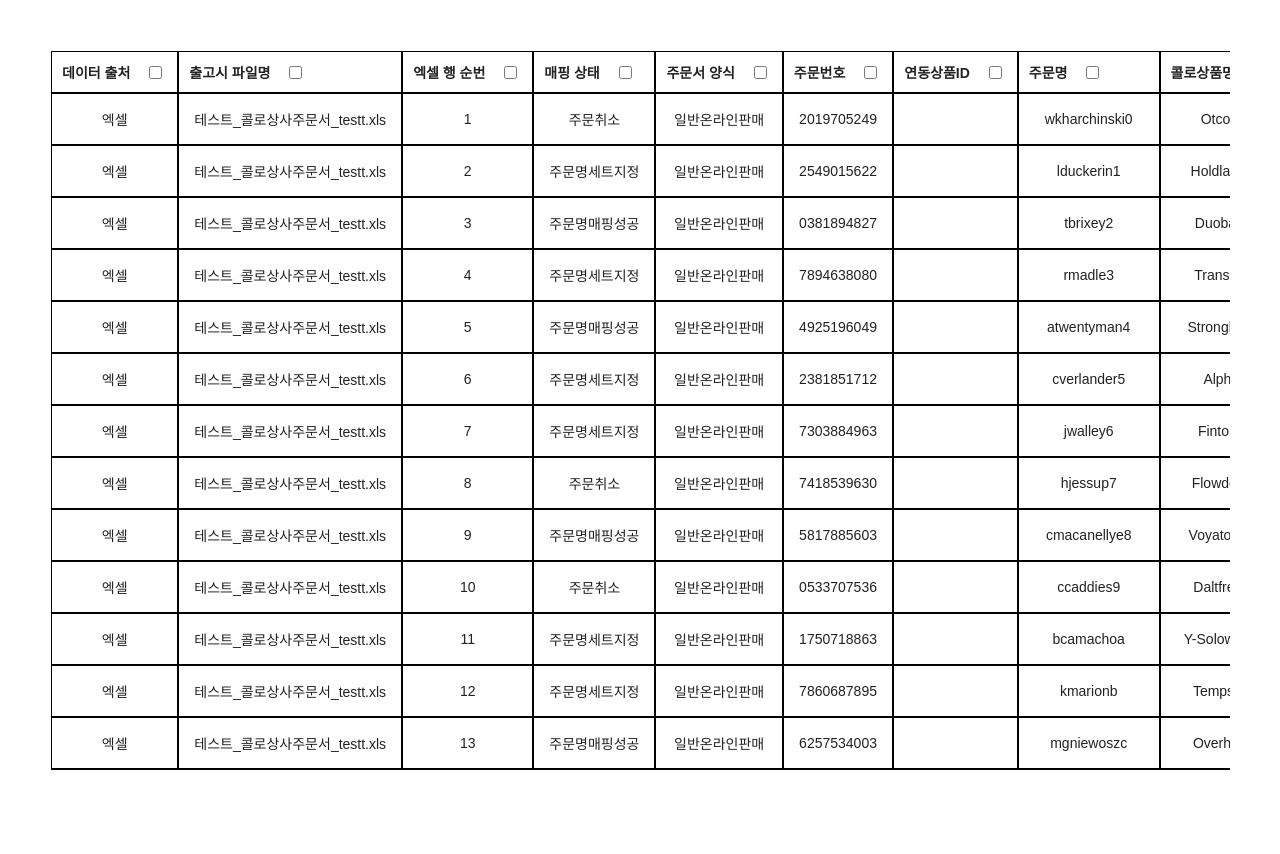
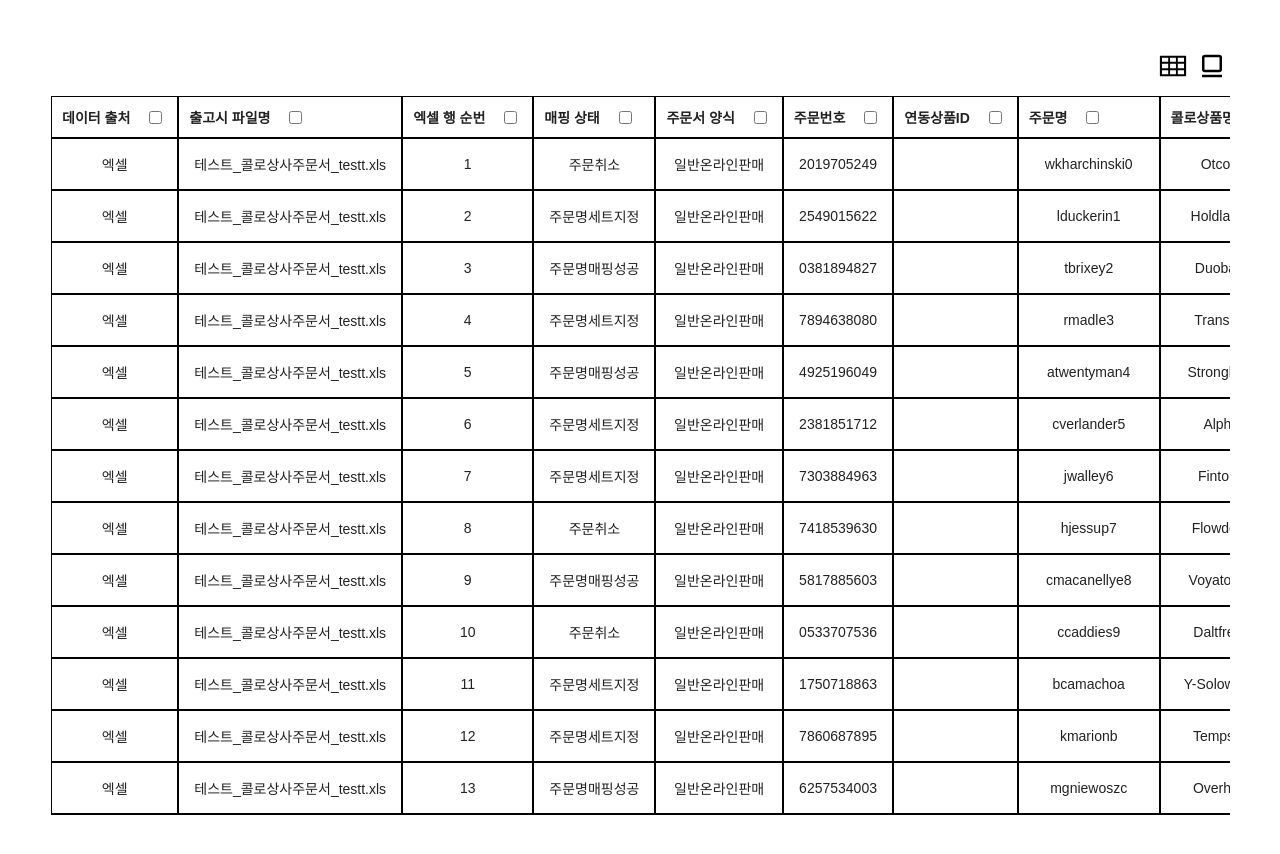
Before and after one commit to console-lo9/coloseum_sheet, a React (Create React App) app: page / in a window 1280 px wide. Shown: the top 854 px of the page. Before the commit the page ends 820 px from the top, so only its background shows below. Built offline with nearby package versions, Linux system fonts and the light colour scheme.

Commit message:
Add: 테이블 / 카드 뷰 선택 버튼 추가

```diff
--- a/src/App.js
+++ b/src/App.js
@@ -1,11 +1,10 @@
-import ItemSheet from "components/ItemSheet";
-import Cards from "components/Cards";
-import GlobalStyle from "./style/GlobalStyle";
+import GlobalStyle from "style/GlobalStyle";
 import MainPage from "layout/MainPage";
 import { useEffect } from "react";
 import { useDispatch } from "react-redux";
 import { tableActions } from "store";
 import MOCK_DATA from "assets/MOCK_DATA.json";
+import SelectView from "components/SelectView";
 
 const App = () => {
   const dispatch = useDispatch();
@@ -16,8 +15,7 @@ const App = () => {
   return (
     <MainPage>
       <GlobalStyle />
-      <ItemSheet />
-      {/* <Cards /> */}
+      <SelectView />
     </MainPage>
   );
 };
--- a/src/components/ItemSheet/index.jsx
+++ b/src/components/ItemSheet/index.jsx
@@ -1,24 +1,24 @@
 import { useSelector } from "react-redux";
 import ItemSheet from "./ItemSheet";
-import MOCK_DATA from "assets/MOCK_DATA.json";
 import React, { Fragment } from "react";
 import Card from "components/Cards/Card";
-import * as S from "components/Cards/styles";
 import styled from "styled-components";
 
 const Table = () => {
+  const sortedData = useSelector((state) => state.sort);
   const currentRow = useSelector((state) => state.currentRow.row);
   return (
     <Fragment>
       {currentRow !== -1 && (
         <CardContainer>
-          <Card data={MOCK_DATA[currentRow]} />
+          <Card data={sortedData[currentRow]} />
         </CardContainer>
       )}
       <ItemSheet />
     </Fragment>
   );
 };
+
 const CardContainer = styled.div`
   display: flex;
   flex-direction: row;
--- /dev/null
+++ b/src/components/SelectView/index.jsx
@@ -0,0 +1,55 @@
+import { Fragment, useState } from "react";
+import Cards from "components/Cards";
+import ItemSheet from "components/ItemSheet";
+import { AiOutlineTable } from "react-icons/ai";
+import { BiCard } from "react-icons/bi";
+import styled from "styled-components";
+
+const TABLE = "table";
+const CARD = "card";
+
+const SelectView = () => {
+  const [view, setView] = useState(TABLE);
+  const viewHandler = (event) => {
+    if (event.target.value === TABLE) {
+      setView(TABLE);
+    } else if (event.target.value === CARD) {
+      setView(CARD);
+    }
+  };
+  return (
+    <Fragment>
+      <ButtonContainer>
+        <ButtonDiv value={TABLE} onClick={viewHandler}>
+          <AiOutlineTable size={30} />
+        </ButtonDiv>
+        <ButtonDiv value={CARD} onClick={viewHandler}>
+          <BiCard size={30} />
+        </ButtonDiv>
+      </ButtonContainer>
+      {view === TABLE ? <ItemSheet /> : <Cards />}
+    </Fragment>
+  );
+};
+
+const ButtonContainer = styled.div`
+  display: inline-flex;
+  justify-content: flex-end;
+  margin-bottom: 10px;
+`;
+const ButtonDiv = styled.button`
+  border-radius: 5px;
+  padding: 1px 3px;
+  margin-left: 3px;
+
+  &:hover {
+    &:nth-child(1),
+    &:nth-child(2) {
+      color: #186af8;
+    }
+  }
+  svg {
+    pointer-events: none;
+  }
+`;
+export default SelectView;
```
